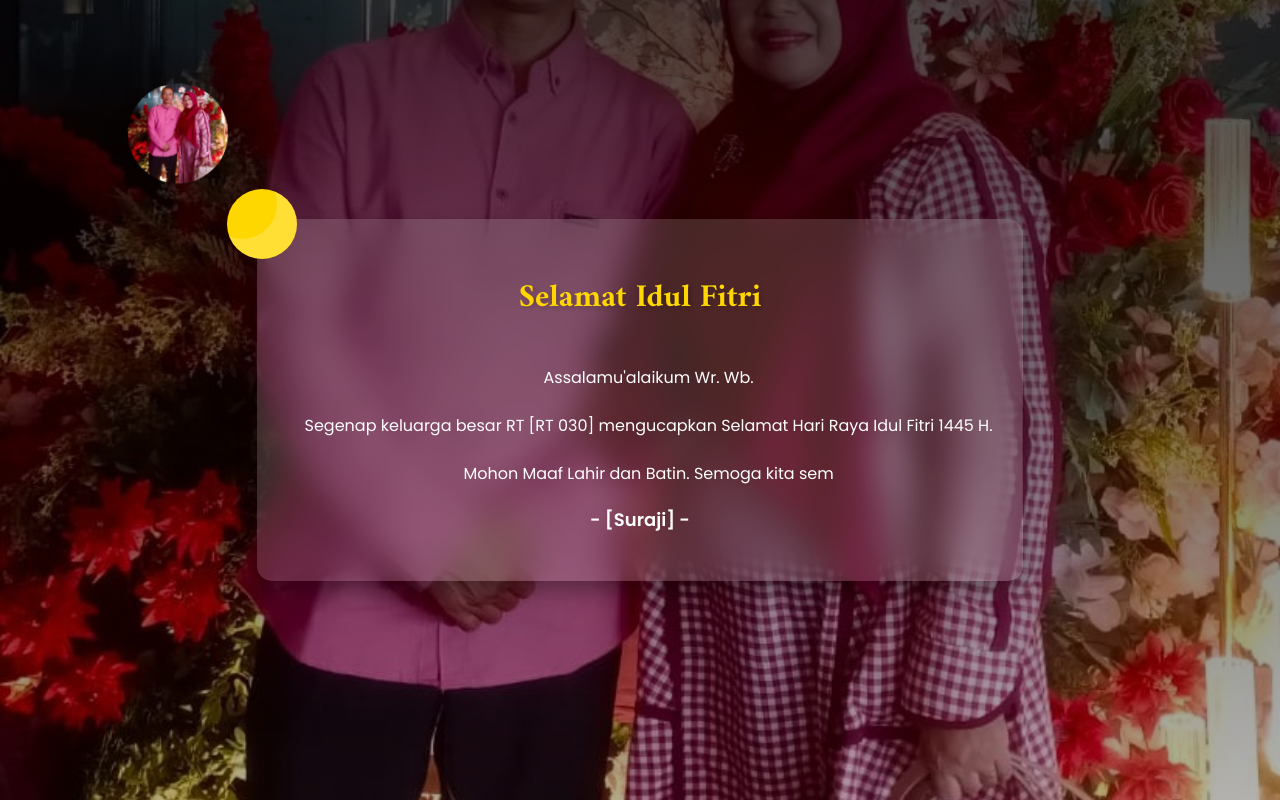
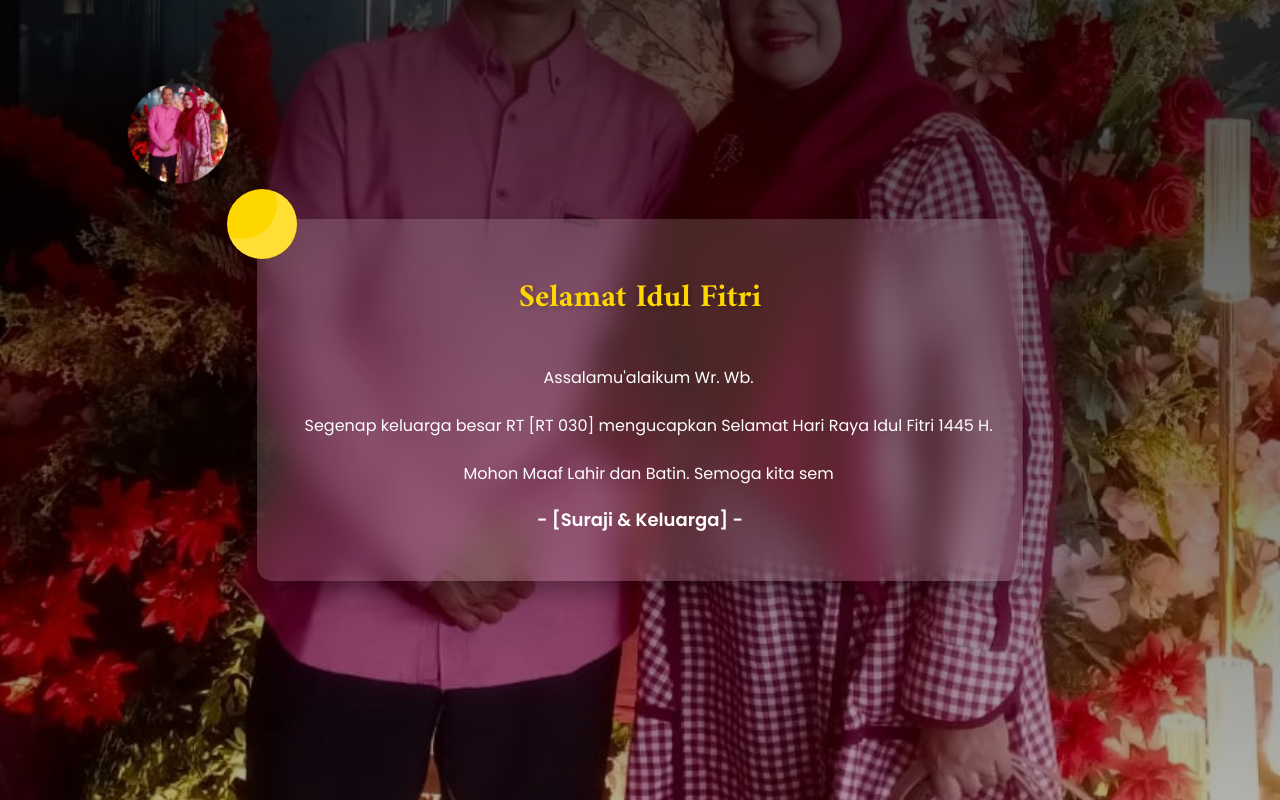
Before and after one commit to jihmaul20/idulfitrirt30, a plain HTML site: page index.html in a window 1280 px wide. Drawn offline with Linux system fonts and the light colour scheme.

Commit message:
Update index.html

```diff
--- a/index.html
+++ b/index.html
@@ -14,7 +14,7 @@
             <div class="crescent"></div>
             <h1 class="eid-greeting">Selamat Idul Fitri</h1>
             <p class="eid-message" id="eid-message-text"></p>
-            <p class="rt-name">- [Suraji] -</p>
+            <p class="rt-name">- [Suraji & Keluarga] -</p>
         </div>
     </div>
     <script src="index.js"></script>
```
